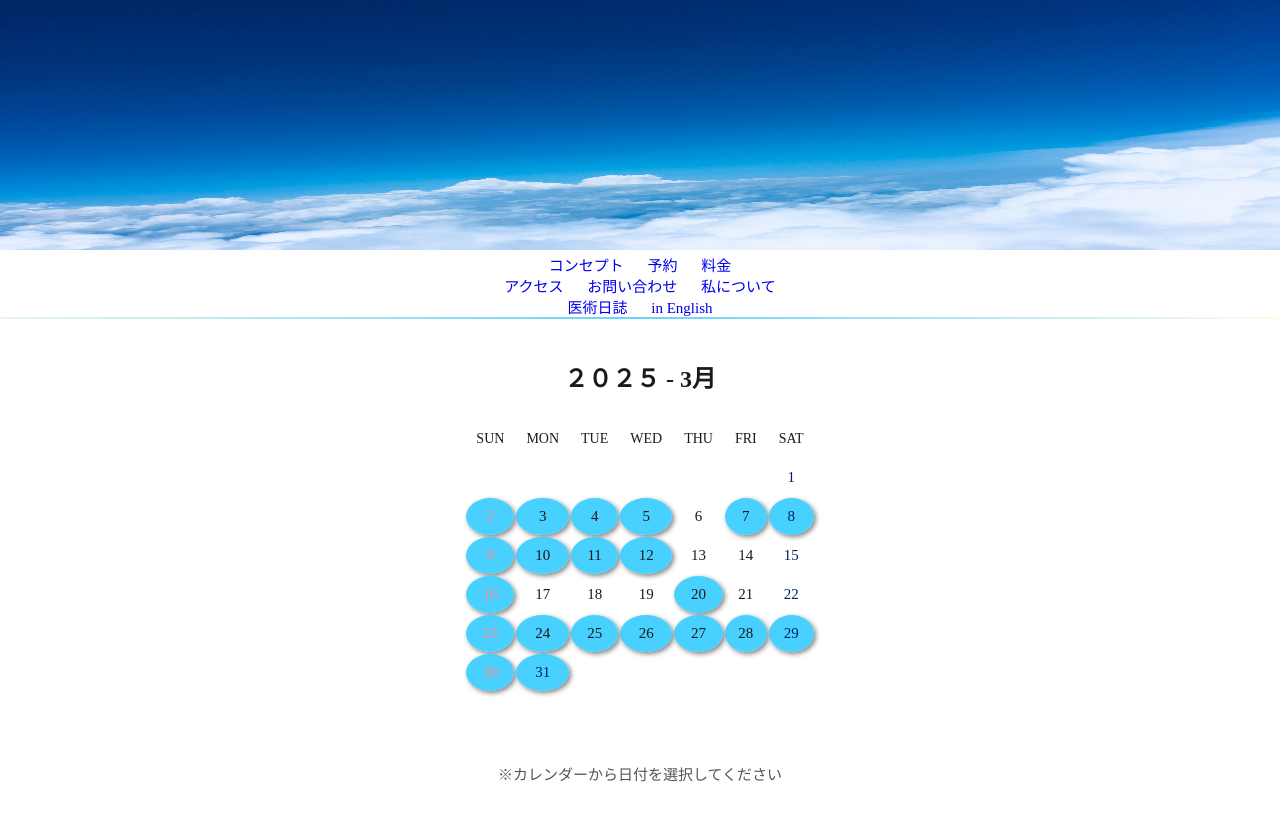
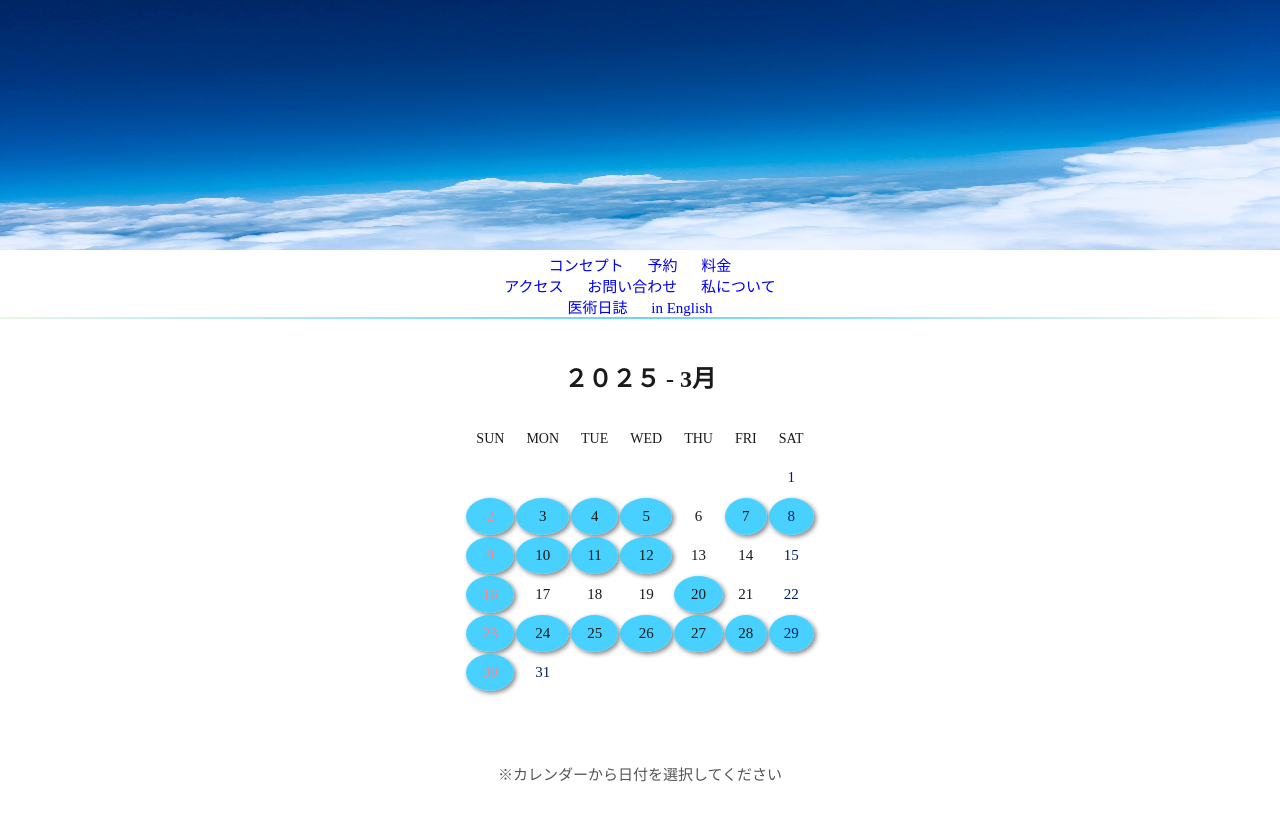
Before and after one commit to Shohei-Nakayama/amenomizu1.4, a plain HTML site: page reserve.html in a window 1280 px wide. Drawn offline with nearby package versions, Linux system fonts and the light colour scheme; some packages are replaced by stand-ins of ours; files whose address does not match are found by name.

Commit message:
3/31をoffに変更

```diff
--- a/reserve.html
+++ b/reserve.html
@@ -283,12 +283,12 @@
               >
                 30
               </td>
-              <td
+              <!-- <td
                 :class="{selected:selectedDay === 31}"
                 class="circle1"
                 @click="selectedDate(31)"
-              >
-                31
+              > -->
+                <td>31
               </td>
             </tr>
           </table>
```
